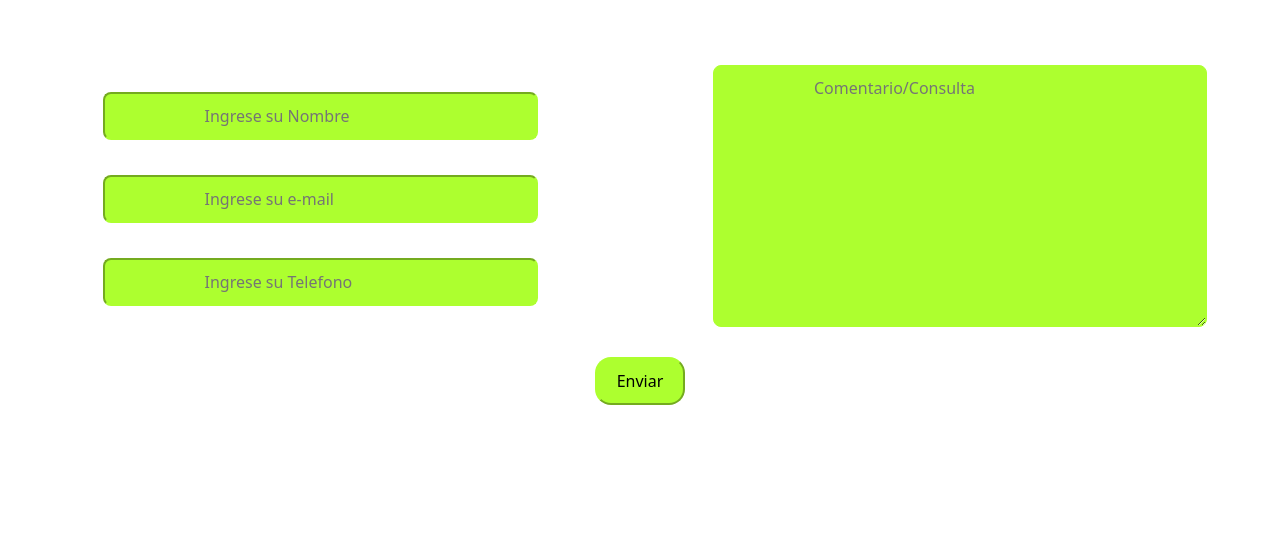
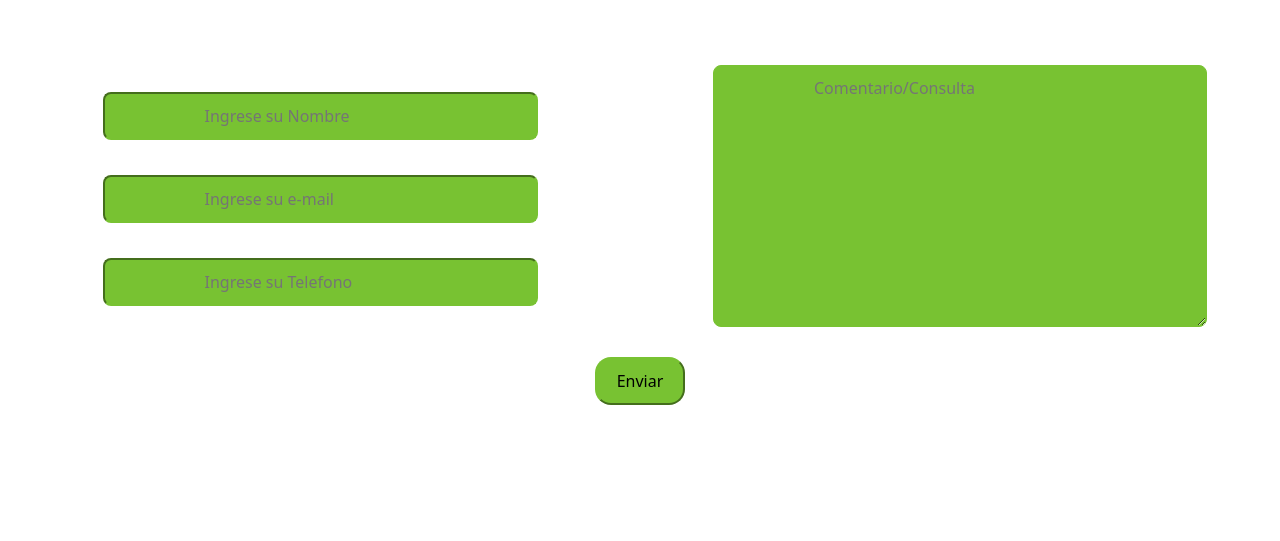
Before and after one commit to FacuMasague/Salice, a website: page pages/contacto.html in a window 1280 px wide. Shown: the part 601-1142 px from the top of the page. Drawn offline with nearby package versions, Linux system fonts and the light colour scheme; a web font is replaced by a local one.

Commit message:
Cambio fondo de cajas de Contacto

```diff
--- a/scss/_contacto.scss
+++ b/scss/_contacto.scss
@@ -38,8 +38,8 @@
     grid-area: contacto_left;
     li{
         input{
-            background-color: greenyellow;
-            border-color: greenyellow;
+            background-color: $color;
+            border-color: $color;
             border-radius: .5rem;
             padding: 10px 100px 10px 100px;
             &:hover{
@@ -54,8 +54,8 @@
     grid-area: contacto_right;
     li{
         textarea{
-            background-color: greenyellow;
-            border-color: greenyellow;
+            background-color: $color;
+            border-color: $color;
             border-radius: .5rem;
             padding: 10px 100px 10px 100px;
             &:hover{
@@ -72,10 +72,10 @@
     justify-content: center;
     align-items: center;
     input{
-        border-color: greenyellow;
+        border-color: $color;
         border-radius: 1rem;
         padding: 10px 20px 10px 20px;
-        background-color: greenyellow;
+        background-color: $color;
         &:hover{
             background-color: $color;
             border-color: $color;
```
Also changed, not shown: css/style.css.
